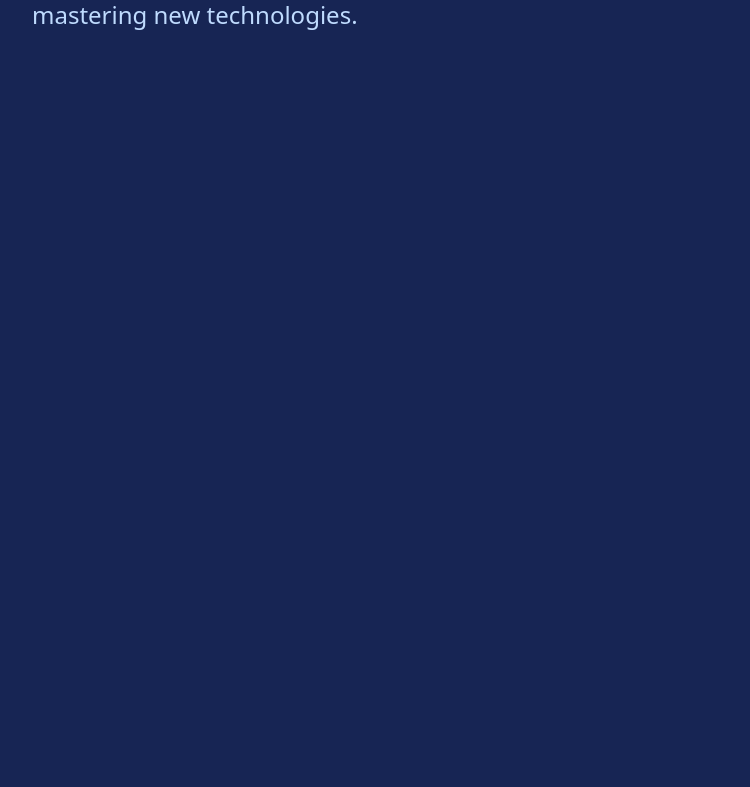
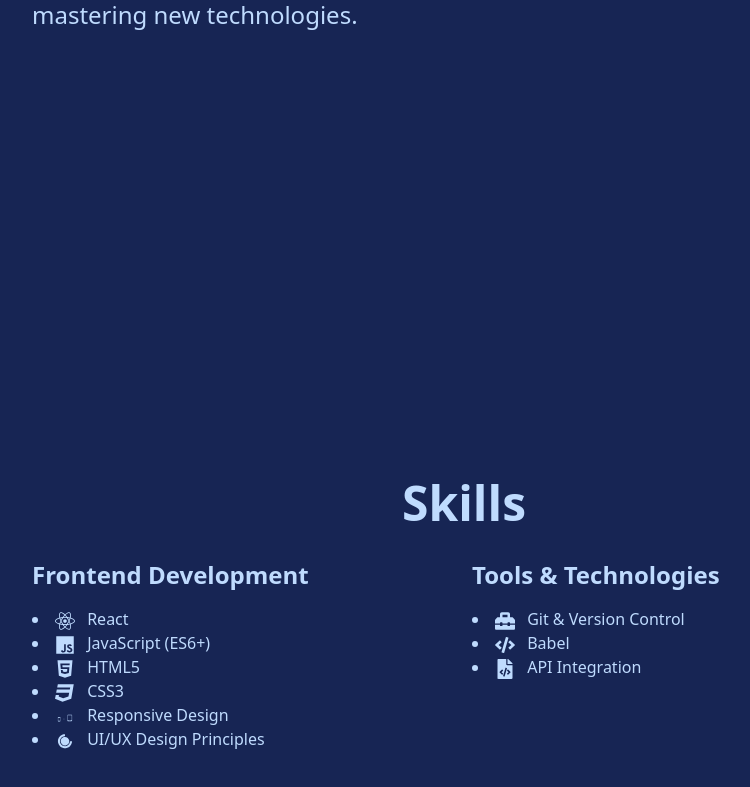
Before and after one commit to AhmedAbdihakim/Portfolio, a React (Vite) app in the folder portfolio/: page / in a window 1280 px wide. Shown: the part 1241-2028 px from the top of the page, without its empty margins (176-926 px from the left). Before the commit the page ends 1656 px from the top, so only its background shows below. Built offline with nearby package versions, Linux system fonts and the light colour scheme.

Commit message:
Developed skills section

```diff
--- a/portfolio/src/App.jsx
+++ b/portfolio/src/App.jsx
@@ -2,6 +2,7 @@ import { useState } from "react";
 import Navbar from "./components/Navbar";
 import Home from "./components/Home";
 import About from "./components/About";
+import Skills from "./components/Skills";
 
 const App = () => {
   const [openNav, setOpenNav] = useState(false);
@@ -15,6 +16,7 @@ const App = () => {
       <Navbar handleClick={handleClick} openNav={openNav} />
       <Home />
       <About />
+      <Skills />
     </div>
   );
 };
--- /dev/null
+++ b/portfolio/src/components/Skills.jsx
@@ -0,0 +1,68 @@
+import React from "react";
+import {
+  FaReact,
+  FaJs,
+  FaHtml5,
+  FaCss3,
+  FaToolbox,
+  FaCode,
+  FaFileCode,
+} from "react-icons/fa";
+import { DiResponsive, DiCssdeck } from "react-icons/di";
+
+const Skills = () => {
+  return (
+    <section id="skills" className="py-16 h-screen">
+      <div className="max-w-4xl mx-auto px-4">
+        <h2 className="text-3xl sm:text-5xl font-bold mb-8 text-center">
+          Skills
+        </h2>
+        <div className="grid grid-cols-1 md:grid-cols-2 gap-4">
+          <div>
+            <h3 className="text-2xl font-bold mb-4">Frontend Development</h3>
+            <ul className="list-disc list-inside">
+              <li>
+                <FaReact className="inline-block mr-2 text-xl" /> React
+              </li>
+              <li>
+                <FaJs className="inline-block mr-2 text-xl" /> JavaScript (ES6+)
+              </li>
+              <li>
+                <FaHtml5 className="inline-block mr-2 text-xl" /> HTML5
+              </li>
+              <li>
+                <FaCss3 className="inline-block mr-2 text-xl" /> CSS3
+              </li>
+              <li>
+                <DiResponsive className="inline-block mr-2 text-xl" />{" "}
+                Responsive Design
+              </li>
+              <li>
+                <DiCssdeck className="inline-block mr-2 text-xl" /> UI/UX Design
+                Principles
+              </li>
+            </ul>
+          </div>
+          <div>
+            <h3 className="text-2xl font-bold mb-4">Tools & Technologies</h3>
+            <ul className="list-disc list-inside">
+              <li>
+                <FaToolbox className="inline-block mr-2 text-xl" /> Git &
+                Version Control
+              </li>
+              <li>
+                <FaCode className="inline-block mr-2 text-xl" /> Babel
+              </li>
+              <li>
+                <FaFileCode className="inline-block mr-2 text-xl" /> API
+                Integration
+              </li>
+            </ul>
+          </div>
+        </div>
+      </div>
+    </section>
+  );
+};
+
+export default Skills;
```
